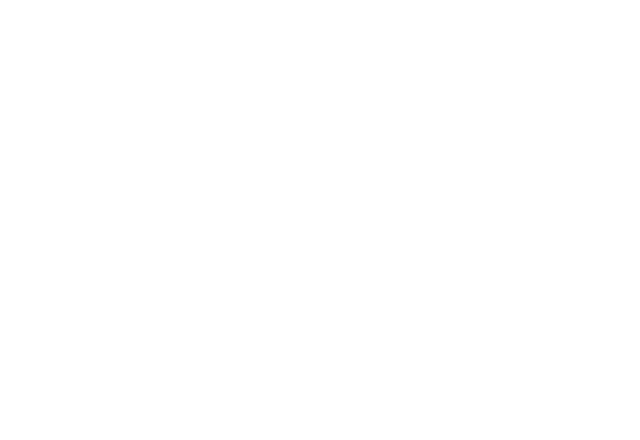
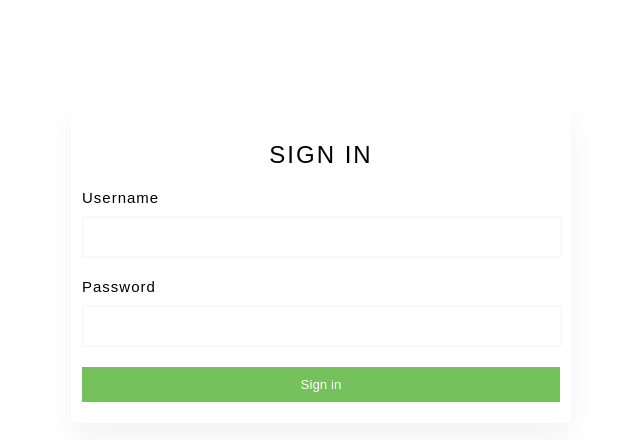
Before and after one commit to esdp-mern/tourism-platform-concept, a React (Create React App) app in the folder frontend/: page /sign-in in a window 1280 px wide. Before the commit this address had no page. Shown: the top 440 px of the page, without its empty margins (319-959 px from the left). Built offline with nearby package versions, Linux system fonts and the light colour scheme.

Commit message:
TPC-8: created a page for signing in

```diff
--- a/frontend/src/App.tsx
+++ b/frontend/src/App.tsx
@@ -1,12 +1,14 @@
 import React from 'react';
 import {Route, Routes} from "react-router-dom";
 import RegisterPage from "./containers/RegisterPage/RegisterPage";
+import SignInPage from "./containers/SignUpPage/SignInPage";
 import './App.css';
 
 function App() {
   return (
     <Routes>
       <Route path="/register" element={<RegisterPage/>}/>
+      <Route path="/sign-in" element={<SignInPage/>}/>
     </Routes>
   );
 }
--- /dev/null
+++ b/frontend/src/components/SignUpForm/SignInForm.tsx
@@ -0,0 +1,71 @@
+import React, {useState} from 'react';
+import {useAppDispatch} from "../../app/hook";
+import {useNavigate} from "react-router-dom";
+import {signIn} from "../../store/usersThunk";
+import {signInMutation} from "../../type";
+
+const SignInForm = () => {
+  const dispatch = useAppDispatch();
+  const navigate = useNavigate();
+  const [state, setState] = useState<signInMutation>({
+    username: "",
+    password: "",
+  });
+
+  const inputChangeHandler = (event: React.ChangeEvent<HTMLInputElement>) => {
+    const {name, value} = event.target;
+
+    setState((prevState) => {
+      return {...prevState, [name]: value};
+    });
+  };
+
+  const submitFormHandler = async (event: React.FormEvent) => {
+    event.preventDefault();
+    try {
+      await dispatch(signIn(state)).unwrap();
+      navigate("/");
+    } catch (e) {
+      // nothing
+    }
+  };
+
+  return (
+    <form className="form" onSubmit={submitFormHandler}>
+      <h2 className="form-title">Sign in</h2>
+      <div className="input-wrap">
+        <label htmlFor="username" className="form-label">
+          Username
+        </label>
+        <input
+          type="text"
+          className="form-control"
+          name="username"
+          id="username"
+          value={state.username}
+          onChange={inputChangeHandler}
+          required
+        />
+      </div>
+      <div className="input-wrap">
+        <label htmlFor="password" className="form-label">
+          Password
+        </label>
+        <input
+          type="password"
+          className="form-control"
+          name="password"
+          id="password"
+          value={state.password}
+          onChange={inputChangeHandler}
+          required
+        />
+      </div>
+      <button type="submit" className="form-btn">
+        Sign in
+      </button>
+    </form>
+  );
+};
+
+export default SignInForm;
--- /dev/null
+++ b/frontend/src/containers/SignUpPage/SignInPage.tsx
@@ -0,0 +1,15 @@
+import React from 'react';
+import SignInForm from "../../components/SignUpForm/SignInForm";
+import {Fade} from "react-awesome-reveal";
+
+const SignInPage = () => {
+  return (
+    <div className="container">
+      <Fade>
+        <SignInForm/>
+      </Fade>
+    </div>
+  );
+};
+
+export default SignInPage;
--- a/frontend/src/store/usersSlice.ts
+++ b/frontend/src/store/usersSlice.ts
@@ -1,22 +1,22 @@
 import {User, ValidationError} from "../type";
 import {createSlice} from "@reduxjs/toolkit";
-import {register, signUp} from "./usersThunk";
+import {register, signIn} from "./usersThunk";
 import {RootState} from "../app/store";
 
 interface UsersState {
   user: User | null;
   registerLoading: boolean;
   registerError: ValidationError | null;
-  signUpLoading: boolean;
-  signUpError: ValidationError | null;
+  signInLoading: boolean;
+  signInError: ValidationError | null;
 }
 
 const initialState: UsersState = {
   user: null,
   registerLoading: false,
   registerError: null,
-  signUpLoading: false,
-  signUpError: null,
+  signInLoading: false,
+  signInError: null,
 };
 
 export const usersSlice = createSlice({
@@ -37,17 +37,17 @@
       state.registerError = error || null;
     });
 
-    builder.addCase(signUp.pending, (state) => {
-      state.signUpLoading = true;
-      state.signUpError = null;
+    builder.addCase(signIn.pending, (state) => {
+      state.signInLoading = true;
+      state.signInError = null;
     });
-    builder.addCase(signUp.fulfilled, (state, {payload: userResponse}) => {
-      state.signUpLoading = false;
+    builder.addCase(signIn.fulfilled, (state, {payload: userResponse}) => {
+      state.signInLoading = false;
       state.user = userResponse.user;
     });
-    builder.addCase(signUp.rejected, (state, {payload: error}) => {
-      state.signUpLoading = false;
-      state.signUpError = error || null;
+    builder.addCase(signIn.rejected, (state, {payload: error}) => {
+      state.signInLoading = false;
+      state.signInError = error || null;
     });
   },
 });
@@ -58,7 +58,7 @@
   state.users.registerLoading;
 export const selectRegisterError = (state: RootState) =>
   state.users.registerError;
-export const selectSignUpLoading = (state: RootState) =>
-  state.users.signUpLoading;
-export const selectSignUpError = (state: RootState) =>
-  state.users.signUpError;
+export const selectSignInLoading = (state: RootState) =>
+  state.users.signInLoading;
+export const selectSignInError = (state: RootState) =>
+  state.users.signInError;
--- a/frontend/src/store/usersThunk.ts
+++ b/frontend/src/store/usersThunk.ts
@@ -1,5 +1,5 @@
 import {createAsyncThunk} from "@reduxjs/toolkit";
-import {RegisterMutation, RegisterResponse, signUpMutation, ValidationError} from "../type";
+import {RegisterMutation, RegisterResponse, signInMutation, ValidationError} from "../type";
 import axiosApi from "../axiosApi";
 import {isAxiosError} from "axios";
 
@@ -26,13 +26,13 @@
   },
 );
 
-export const signUp = createAsyncThunk<
+export const signIn = createAsyncThunk<
   RegisterResponse,
-  signUpMutation,
+  signInMutation,
   { rejectValue: ValidationError }
 >(
-  "users/signUp",
-  async (signUpMutation: signUpMutation, {rejectWithValue}) => {
+  "users/signIn",
+  async (signUpMutation: signInMutation, {rejectWithValue}) => {
     try {
       const response = await axiosApi.post<RegisterResponse>(
         "/users/sessions",
--- a/frontend/src/type.d.ts
+++ b/frontend/src/type.d.ts
@@ -1,4 +1,4 @@
-export interface signUpMutation {
+export interface signInMutation {
   username: string;
   password: string;
 }
```
